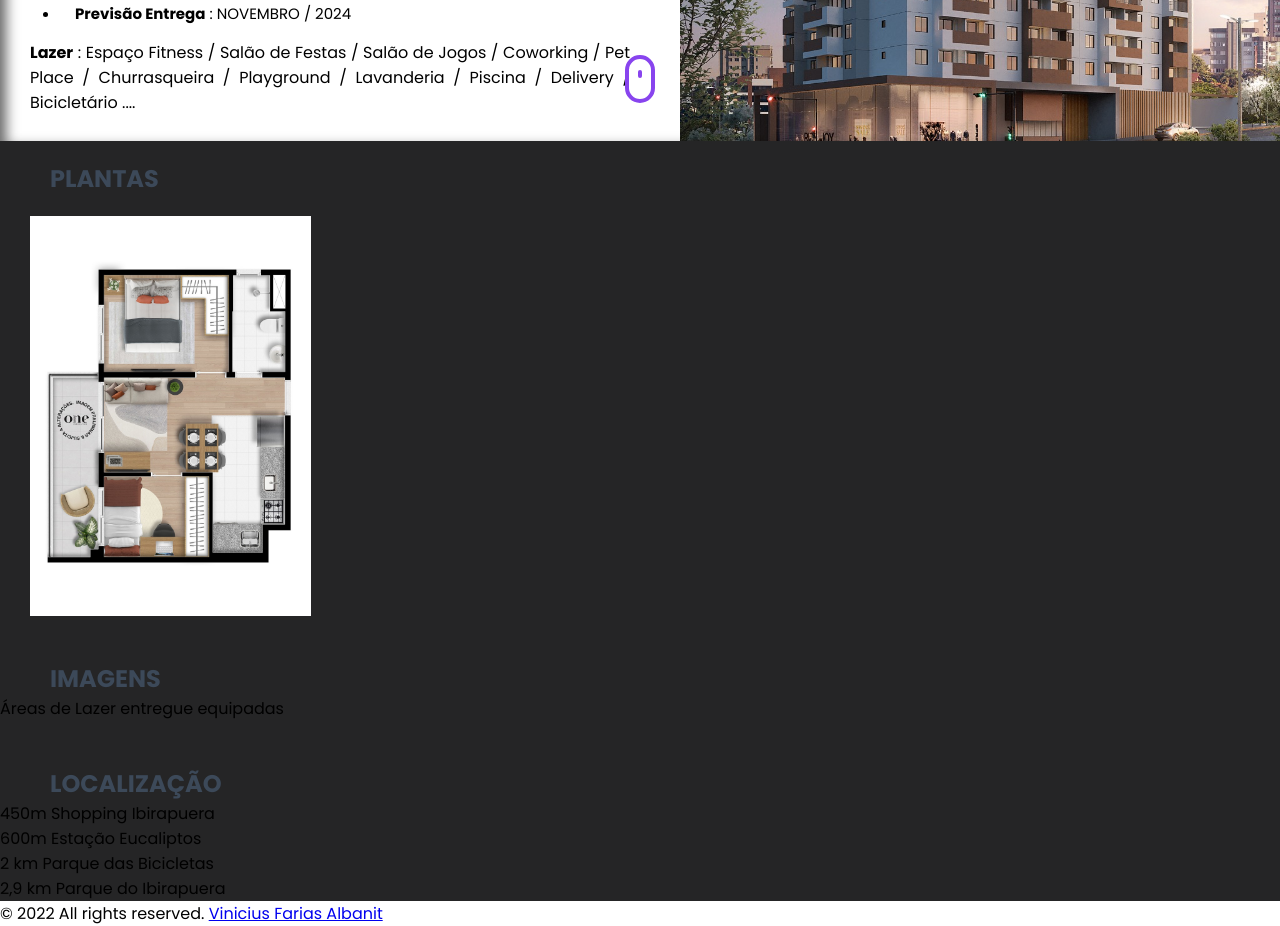
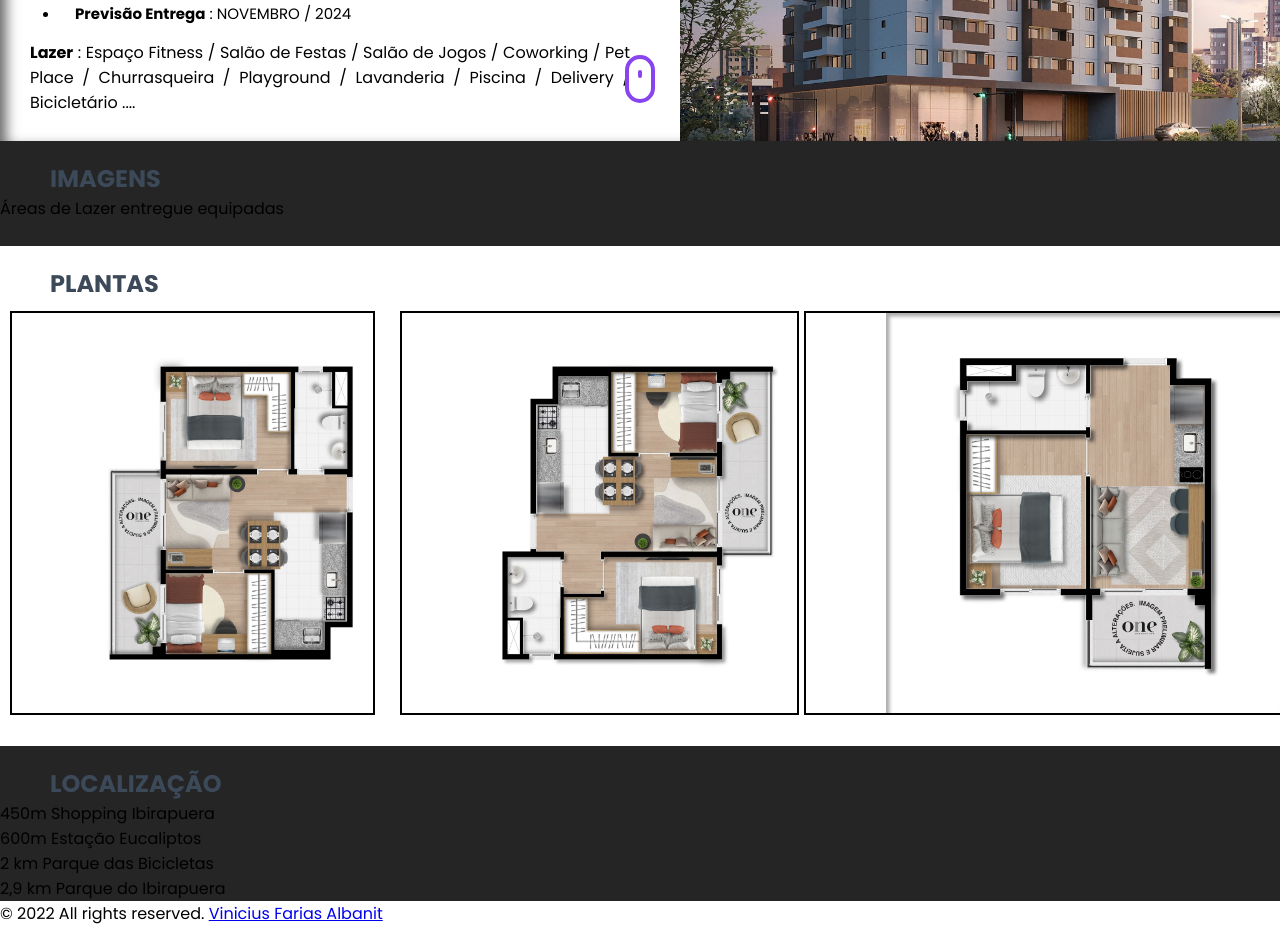
Before and after one commit to ViniciusAlbanit/Site-de-apartamento, a plain HTML site: page index.html in a window 1280 px wide. Shown: the part 677-1603 px from the top of the page. Drawn offline with Linux system fonts and the light colour scheme.

Commit message:
new style

```diff
--- a/index.html
+++ b/index.html
@@ -16,8 +16,8 @@
         <nav class="navegacao">
             <a href="index.html">Home</a>
             <a href="#ficha">Ficha Técnica</a>
+            <a href="#imagens">Imagens</a>
             <a href="#plantas">Plantas</a>
-            <a href="#imagens">Imagens</a>
             <a href="#">Valores</a>
             <a href="#localizacao">Localização</a>
         </nav>
@@ -44,19 +44,25 @@
             Espaço Fitness / Salão de Festas / Salão de Jogos / Coworking / Pet Place / Churrasqueira / Playground / Lavanderia / Piscina / Delivery / Bicicletário ....
         </p>
     </div>
-    <div class="plantas_apt">
-        <h2 class="subtitulos" id="plantas">Plantas</h2>
-            <picture>
-                <img class="planta" src="imagens/planta01.jpeg.jpeg" alt="">
-            </picture>
-    </div>
-        <h2 class="subtitulos" id="imagens">Imagens</h2>
+    <h2 class="subtitulos" id="imagens">Imagens</h2>
         <p>Áreas de Lazer entregue equipadas</p>
         <picture>
             <img src="" alt="">
         </picture>
         <picture>
         </picture>
+    <div class="plantas_apt">
+        <h2 class="subtitulos" id="plantas">Plantas</h2>
+            <div class="coluna">
+                <img class="img_planta" src="imagens/planta01.jpeg.jpeg" alt="">
+            </div>
+            <div class="coluna">
+                <img class="img_planta" src="imagens/planta02.jpeg.jpeg" alt="">
+            </div>
+            <div class="coluna">
+                <img class="img_planta" src="imagens/planta03.jprg.jpeg" alt="">
+            </div>
+    </div>
         <h2 class="subtitulos" id="localizacao">Localização</h2>
         <ul>
             <li>450m Shopping Ibirapuera</li>
--- a/style.css
+++ b/style.css
@@ -82,11 +82,19 @@ div#ficha_tecnica > p{
 div.plantas_apt{
     max-width: 1400px;
     height: 500px;
+    background-color: white;
 }
-img.planta{
+.coluna{
+    display: inline-block;
     height: 400px;
-    padding-left: 30px;
-    padding-top: 20px;
+    max-width: 400px;
+}
+.img_planta{
+    max-width: 400px;
+    height: 400px;
+    padding-left: 80px;
+    margin: 10px;
+    border: 2px solid black;
 }
 .js .anime {
 	opacity: 0;
```
